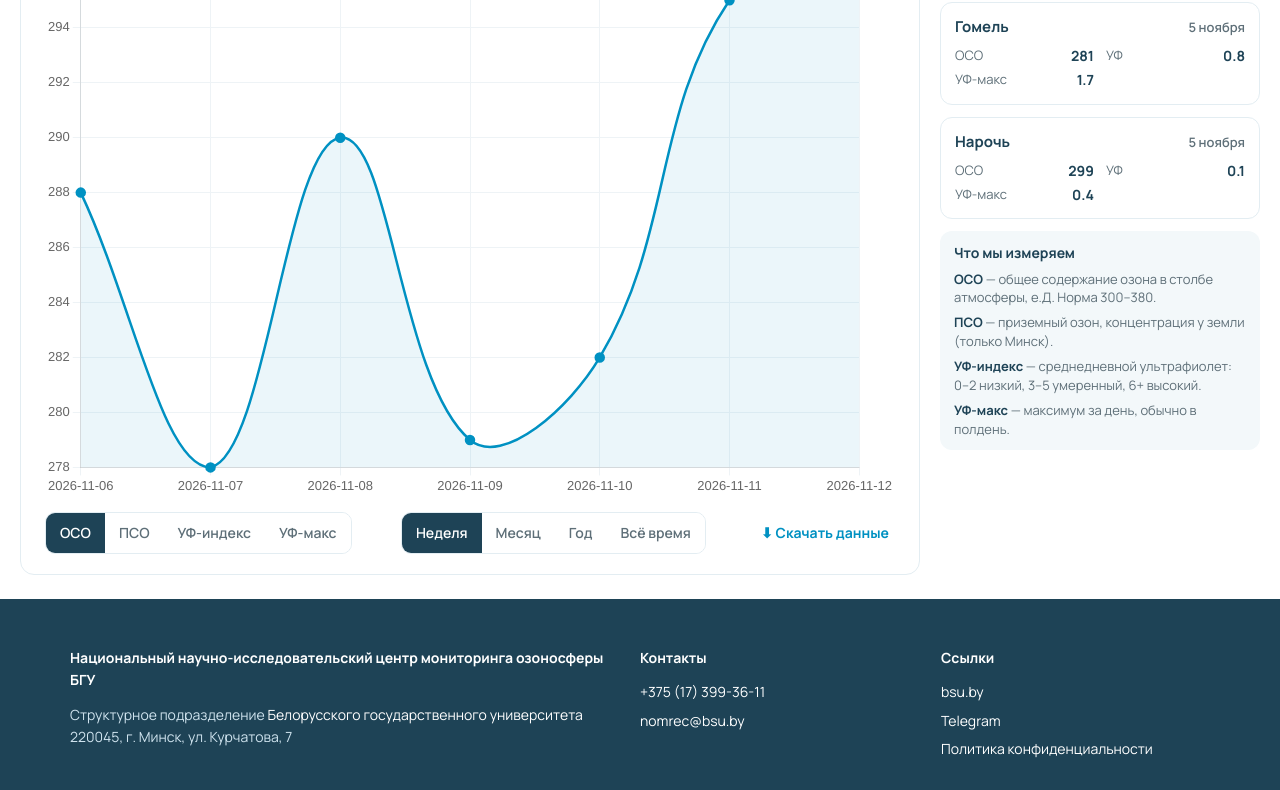
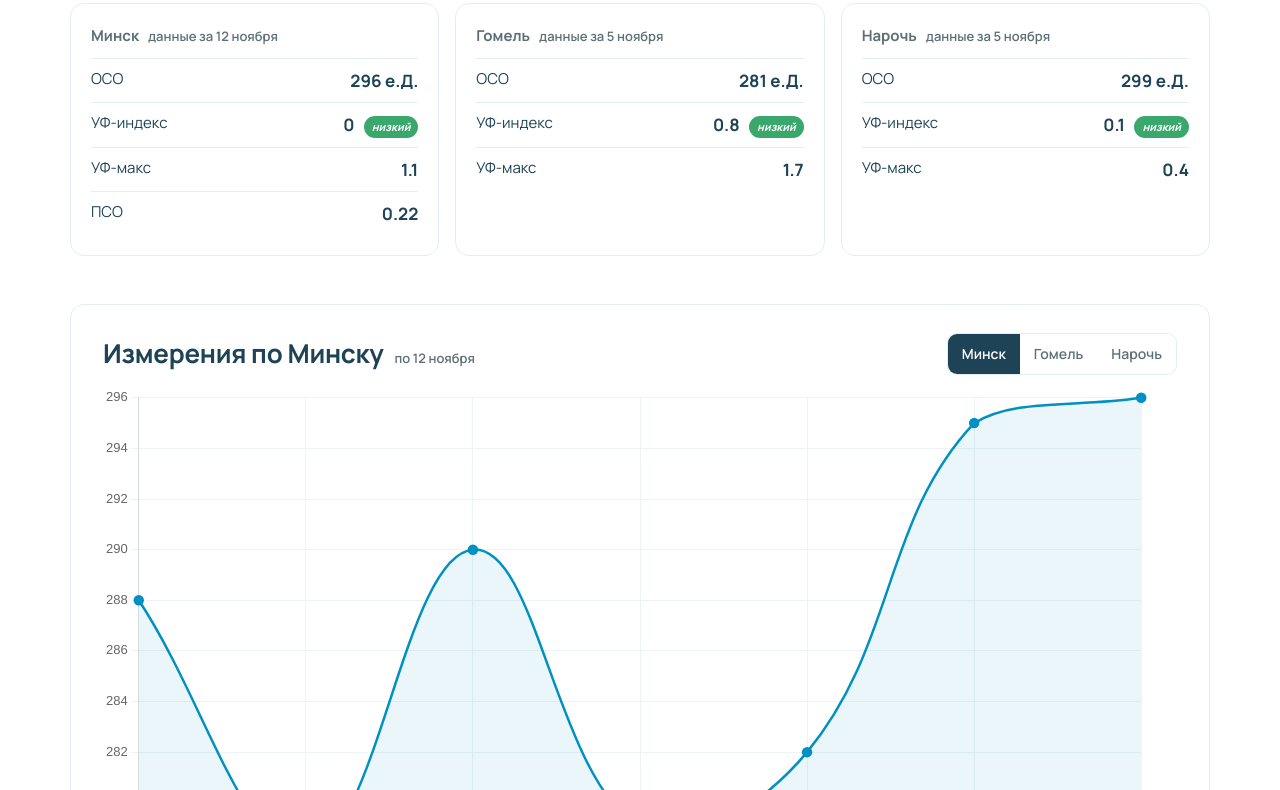
Before and after one commit to silkov78/ozone-new, a plain HTML site: page observations.html in a window 1280 px wide. Shown: the part 201-991 px from the top of the page. Drawn offline with nearby package versions, Linux system fonts and the light colour scheme.

Commit message:
Revert "feat: one-screen observations layout, Minsk-only hero chart with stations summary"
This reverts commit 37ccc661973d1b96d0008abfb2e2cf2eafc4c6f9.

```diff
--- a/assets/style.css
+++ b/assets/style.css
@@ -269,39 +269,3 @@ button.chip{font-family:inherit;cursor:pointer;color:var(--ink)}
 .station .asof{color:#a9c4d3;margin:0;font-size:12px;font-weight:600}
 .station h3{display:flex;justify-content:space-between;align-items:baseline;gap:8px}
 @media(max-width:860px){.today{grid-template-columns:1fr}}
-
-/* hero summary */
-.summary{background:rgba(8,26,38,.45);backdrop-filter:blur(6px);border:1px solid rgba(255,255,255,.14);border-radius:var(--radius);padding:22px 24px;display:flex;flex-direction:column;gap:14px}
-.summary h3{font-size:15px;color:var(--sky);font-weight:700}
-.summary p{font-size:15px;line-height:1.6;color:#dbe9f1}
-.summary b{color:#fff}
-.stations{list-style:none;padding:0;display:grid;gap:8px;border-top:1px solid rgba(255,255,255,.1);padding-top:14px}
-.stations li{display:grid;grid-template-columns:14px 1fr auto;align-items:center;gap:8px;font-size:14px}
-.stations small{color:#a9c4d3}
-.dot{width:8px;height:8px;border-radius:50%;background:#a9c4d3;opacity:.6}
-.dot.live{background:#3ad38b;opacity:1;box-shadow:0 0 0 4px rgba(58,211,139,.18)}
-.summary .more{margin-top:auto;color:#fff;font-weight:700;font-size:14px}
-
-/* observations: всё на одном экране */
-.obs-page{padding:20px 0 24px}
-.obs-page .container{max-width:1360px}
-.obs-layout{display:grid;grid-template-columns:1fr 320px;gap:20px;height:calc(100vh - 68px - 44px);min-height:560px}
-.obs-layout .panel{display:flex;flex-direction:column;padding:20px 24px;min-height:0}
-.obs-layout .chart-box{flex:1;min-height:0;height:auto}
-.obs-layout .chart-head h1{font-size:24px;margin:0}
-.obs-layout .chart-ctrl{justify-content:space-between;align-items:center;margin-top:14px}
-.obs-aside{display:flex;flex-direction:column;gap:12px;min-height:0;overflow:auto}
-.st-card{border:1px solid var(--line);border-radius:12px;padding:12px 14px;background:#fff;cursor:pointer;transition:border-color .15s}
-.st-card:hover{border-color:var(--accent)}
-.st-card.on{border-color:var(--accent-2);box-shadow:0 0 0 1px var(--accent-2)}
-.st-card h3{font-size:15px;display:flex;justify-content:space-between;align-items:baseline;margin-bottom:6px}
-.st-card .kv{display:grid;grid-template-columns:1fr 1fr;gap:2px 12px;font-size:13px;color:var(--muted)}
-.st-card .kv b{color:var(--ink);font-size:14px;float:right}
-.glossary{background:var(--bg-soft);border-radius:12px;padding:12px 14px;font-size:13px;line-height:1.45;color:var(--muted);display:grid;gap:6px}
-.glossary h3{font-size:14px;color:var(--ink)}
-.glossary b{color:var(--ink)}
-.export-link{font-weight:700;color:var(--accent-2);background:none;border:0;cursor:pointer;font:inherit;font-size:14px;font-weight:700}
-.export-box{display:none;gap:10px;align-items:flex-end;flex-wrap:wrap;margin-top:12px;padding-top:12px;border-top:1px solid var(--line)}
-.export-box.open{display:flex}
-@media(max-width:960px){.obs-layout{grid-template-columns:1fr;height:auto}.obs-layout .chart-box{height:420px;flex:none}}
-.station.main{display:flex;flex-direction:column}.station.main .spark{flex:1;min-height:150px;height:auto}
--- a/observations.html
+++ b/observations.html
@@ -6,42 +6,51 @@
 <link rel="icon" type="image/png" sizes="32x32" href="assets/img/brand/favicon-32.png">
 <link rel="apple-touch-icon" sizes="180x180" href="assets/img/brand/favicon-180.png">
 <link rel="manifest" href="assets/img/brand/site.webmanifest">
-<link rel="stylesheet" href="assets/style.css?v=9">
+<link rel="stylesheet" href="assets/style.css?v=7">
 <script src="https://cdnjs.cloudflare.com/ajax/libs/Chart.js/4.4.1/chart.umd.min.js"></script>
 </head><body>
-<div id="header"></div><script src="assets/layout.js?v=9"></script>
+<div id="header"></div><script src="assets/layout.js?v=7"></script>
 
-<section class="obs-page"><div class="container"><div class="obs-layout">
-  <div class="panel">
+<section style="padding-bottom:24px"><div class="container">
+  <h1 style="margin:8px 0 24px">Наблюдения</h1>
+  <div class="obs-cards" id="cards"></div>
+</div></section>
+
+<section style="padding-top:24px" id="download"><div class="container">
+  <div class="panel big-chart">
     <div class="chart-head">
-      <h1 id="chart-title"></h1>
+      <h2 id="chart-title"></h2>
       <div class="seg" id="city"><button data-c="minsk" class="on">Минск</button><button data-c="homel">Гомель</button><button data-c="naroch">Нарочь</button></div>
     </div>
     <div class="chart-box"><canvas id="chart"></canvas></div>
     <div class="chart-ctrl">
-      <div class="seg" id="param"><button data-p="total_ozone" class="on">ОСО</button><button data-p="surface_ozone">ПСО</button><button data-p="total_uvi">УФ-индекс</button><button data-p="max_uvi">УФ-макс</button></div>
-      <div class="seg" id="range"><button data-d="7" class="on">Неделя</button><button data-d="30">Месяц</button><button data-d="365">Год</button><button data-d="0">Всё время</button></div>
-      <button class="export-link" id="exp-toggle">⬇ Скачать данные</button>
+      <div class="seg" id="param">
+        <button data-p="total_ozone" class="on">ОСО</button><button data-p="surface_ozone">ПСО</button><button data-p="total_uvi">УФ-индекс</button><button data-p="max_uvi">УФ-макс</button></div>
+      <div class="seg" id="range">
+        <button data-d="7" class="on">Неделя</button><button data-d="30">Месяц</button><button data-d="365">Год</button><button data-d="0">Всё время</button></div>
     </div>
-    <div class="export-box" id="exp">
-      <label class="field">С<input type="date" id="from"></label>
-      <label class="field">По<input type="date" id="to"></label>
-      <button class="btn btn-primary" id="csv">CSV</button>
-      <a class="btn btn-ghost" href="#">XLSX</a>
-      <span class="muted" style="font-size:13px">все пункты и параметры</span>
-    </div>
+    <details class="export">
+      <summary>Скачать данные</summary>
+      <div class="filters">
+        <label class="field">С<input type="date" id="from"></label>
+        <label class="field">По<input type="date" id="to"></label>
+        <button class="btn btn-primary" id="csv">⬇ CSV</button>
+        <a class="btn btn-ghost" href="#">⬇ XLSX</a>
+        <span class="muted" style="font-size:14px">Все пункты и параметры за период</span>
+      </div>
+    </details>
   </div>
-  <aside class="obs-aside">
-    <div id="cards" style="display:grid;gap:12px"></div>
-    <div class="glossary">
-      <h3>Что мы измеряем</h3>
-      <div><b>ОСО</b> — общее содержание озона в столбе атмосферы, е.Д. Норма 300–380.</div>
-      <div><b>ПСО</b> — приземный озон, концентрация у земли (только Минск).</div>
-      <div><b>УФ-индекс</b> — среднедневной ультрафиолет: 0–2 низкий, 3–5 умеренный, 6+ высокий.</div>
-      <div><b>УФ-макс</b> — максимум за день, обычно в полдень.</div>
-    </div>
-  </aside>
-</div></div></section>
+</div></section>
+
+<section class="section-soft"><div class="container">
+  <h2>Что мы измеряем</h2>
+  <div class="info-grid">
+    <div class="obs-card"><h3>ОСО</h3><p>Общее содержание озона в столбе атмосферы, в единицах Добсона (е.Д.). Норма для Беларуси — 300–380 е.Д.</p></div>
+    <div class="obs-card"><h3>УФ-индекс</h3><p>Среднедневной индекс ультрафиолетового излучения. 0–2 низкий, 3–5 умеренный, 6+ высокий.</p></div>
+    <div class="obs-card"><h3>УФ-макс</h3><p>Максимальное за день значение УФ-индекса, обычно около полудня.</p></div>
+    <div class="obs-card"><h3>ПСО</h3><p>Приземный озон — концентрация озона у поверхности земли (только Минск).</p></div>
+  </div>
+</div></section>
 
 <div id="footer"></div>
 <script>
@@ -51,13 +60,15 @@ const NAMES = { minsk: "Минск", homel: "Гомель", naroch: "Нароч
 const PARAM = { total_ozone: "ОСО (е.Д.)", surface_ozone: "ПСО", total_uvi: "УФ-индекс", max_uvi: "УФ-макс" };
 
 // карточки: у каждого пункта своя дата последних данных
-function renderCards() { $("cards").innerHTML = Object.keys(NAMES).map(k => {
+$("cards").innerHTML = Object.keys(NAMES).map(k => {
   const oz = lastOf("total_ozone_" + k), uv = lastOf("total_uvi_" + k), mx = lastOf("max_uvi_" + k), so = lastOf("surface_ozone_" + k);
   const [c, l] = uviClass(uv.value);
-  return `<div class="st-card ${k === city ? "on" : ""}" onclick="document.querySelector('#city [data-c=${k}]').click()">
-  <h3>${NAMES[k]} <span class="asof">${shortDate(oz.date)}</span></h3>
-  <div class="kv"><span>ОСО <b>${oz.value}</b></span><span>УФ <b>${uv.value}</b></span><span>УФ-макс <b>${mx.value}</b></span>${so ? `<span>ПСО <b>${so.value}</b></span>` : ""}</div></div>`;
-}).join(""); }
+  return `<div class="obs-card"><h3>${NAMES[k]} <span class="asof">данные за ${shortDate(oz.date)}</span></h3>
+  <div class="row"><span>ОСО</span><b>${oz.value} е.Д.</b></div>
+  <div class="row"><span>УФ-индекс</span><b>${uv.value} <i class="uvi-badge ${c}">${l}</i></b></div>
+  <div class="row"><span>УФ-макс</span><b>${mx.value}</b></div>
+  ${so ? `<div class="row"><span>ПСО</span><b>${so.value}</b></div>` : ""}</div>`;
+}).join("");
 
 let city = "minsk", param = "total_ozone", days = 7, chart;
 const seg = (id, fn) => document.querySelectorAll(`#${id} button`).forEach(b => b.onclick = () => {
@@ -69,14 +80,13 @@ seg("param", d => param = d.p);
 seg("range", d => days = +d.d);
 
 function render() {
-  renderCards();
   // ПСО есть только у Минска
   document.querySelector('#param [data-p="surface_ozone"]').disabled = city !== "minsk";
   if (city !== "minsk" && param === "surface_ozone") { param = "total_ozone"; document.querySelectorAll("#param button").forEach(x => x.classList.toggle("on", x.dataset.p === param)); }
   const key = param + "_" + city, lo = lastOf(key);
   // период отсчитываем от последней даты, за которую у пункта есть данные
   const rows = OBS.slice(0, lo.i + 1).slice(days ? -days : 0);
-  $("chart-title").innerHTML = `${NAMES[city]} · ${PARAM[param]} <span class="asof">по ${shortDate(lo.date)}</span>`;
+  $("chart-title").innerHTML = `Измерения по ${CITY[city]} <span class="asof">по ${shortDate(lo.date)}</span>`;
   chart?.destroy();
   chart = new Chart($("chart"), {
     type: "line",
@@ -90,7 +100,6 @@ function render() {
   });
 }
 $("to").value = OBS[OBS.length - 1].date; $("from").value = OBS[OBS.length - 30].date;
-$("exp-toggle").onclick = () => $("exp").classList.toggle("open");
 $("csv").onclick = () => downloadCSV(OBS.filter(r => r.date >= $("from").value && r.date <= $("to").value));
 render();
 </script>
```
Also changed, not shown: about.html (+2 -2 lines), documents.html (+2 -2 lines), index.html (+5 -14 lines), news-item.html (+2 -2 lines), news.html (+2 -2 lines), team-member.html (+2 -2 lines).
